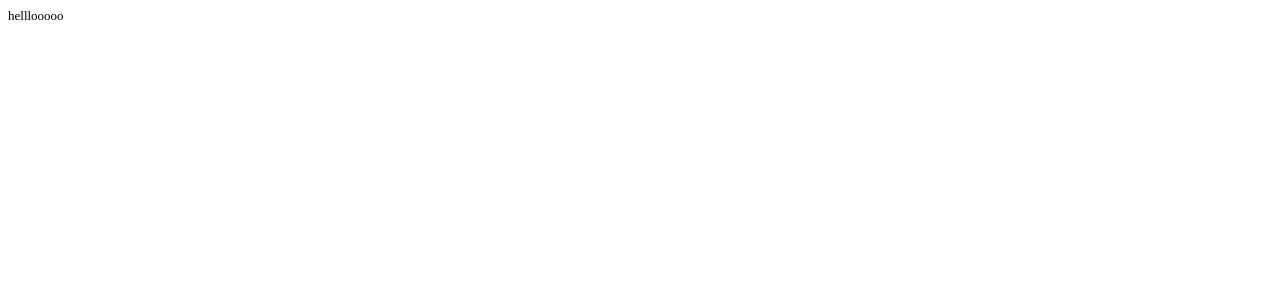
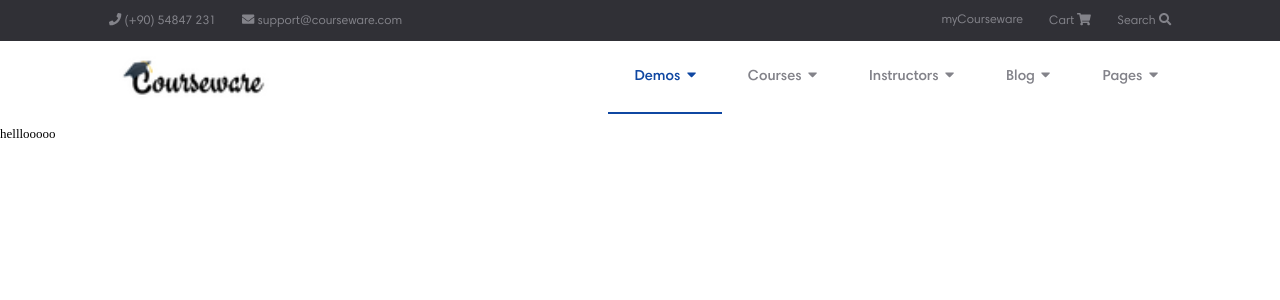
Before and after one commit to serkviseal/gunsel-coding-challenge, a React (Create React App) app: page / in a window 1280 px wide. Shown: the top 300 px of the page. Built offline with nearby package versions, Linux system fonts and the light colour scheme.

Commit message:
header UI design

```diff
--- a/package.json
+++ b/package.json
@@ -41,6 +41,9 @@
     ]
   },
   "devDependencies": {
-    "sass": "^1.34.0"
+    "css-loader": "^5.2.6",
+    "sass": "^1.34.0",
+    "sass-loader": "^11.1.1",
+    "styles-loader": "^3.0.0"
   }
 }
--- a/public/index.html
+++ b/public/index.html
@@ -11,6 +11,13 @@
 
 <body>
   <noscript>You need to enable JavaScript to run this app.</noscript>
+  <!-- FontAwesome Pseudo Elements Config -->
+  <script src="https://use.fontawesome.com/releases/v5.12.0/js/all.js" data-search-pseudo-elements></script>
+  <script>
+    window.FontAwesomeConfig = {
+      searchPseudoElements: true
+    }
+  </script>
   <div id="root"></div>
 </body>
 
--- a/src/assets/styles/common/global.scss
+++ b/src/assets/styles/common/global.scss
@@ -83,6 +83,10 @@
     }
 }
 
+body {
+    margin: 0 !important;
+}
+
 .global-container {
     background-color: $white-color;
     .container {
@@ -90,3 +94,72 @@
         margin: 0 auto;
     }
 }
+
+.top-background {
+    background-color: $footer-background;
+}
+.header-container,
+.menu-container {
+    .container {
+        @include flexbox;
+        list-style-type: none;
+        padding: 0;
+        justify-content: flex-end;
+        .left-container {
+            margin-right: auto;
+            img {
+                padding: 1rem;
+            }
+        }
+        ul {
+            display: flex;
+            margin: 0;
+            padding: 0;
+
+            li {
+                padding: 1rem;
+                list-style-type: none;
+                color: $grey-color;
+            }
+        }
+        .topnav {
+            overflow: hidden;
+
+            a {
+                position: relative;
+                float: left;
+                color: $grey-color;
+                text-align: center;
+                padding: 2rem;
+                text-decoration: none;
+                border-bottom: 2px solid $white-color;
+                &:hover {
+                    color: $blue-color;
+                    border-bottom: 2px solid $blue-color;
+                    font-weight: bold;
+                    svg {
+                        color: $blue-color;
+                    }
+                }
+                &.active {
+                    color: $blue-color;
+                    border-bottom: 2px solid $blue-color;
+                    font-weight: bold;
+                    svg {
+                        color: $blue-color;
+                    }
+                }
+                &::after {
+                    font-family: "Font Awesome 5 Free";
+                    content: "\f0d7";
+                    font-weight: 900;
+                    display: none;
+                }
+                svg {
+                    color: $grey-color;
+                    margin-left: 0.5vw;
+                }
+            }
+        }
+    }
+}
--- a/src/assets/styles/common/types.scss
+++ b/src/assets/styles/common/types.scss
@@ -30,18 +30,19 @@ html {
         font-family: $font-light;
     }
 
-    h6 {
+    h6, li {
         font-size: 0.95rem;
         font-family: $font-regular;
     }
 
     p {
-        font-size: 1.25rem;
+        font-size: 1rem;
         font-family: $font-regular;
     }
 
     a {
-        font-size: 1.3rem;
+        font-size: 1.125rem;
         font-family: $font-semi-bold;
     }
+
 }
--- a/src/assets/styles/common/variables.scss
+++ b/src/assets/styles/common/variables.scss
@@ -5,6 +5,7 @@ $white-color: #ffffff;
 $footer-background: #303036;
 $text-color: #2d2d2e;
 $blue-color: #0f47a2;
+$grey-color: #83838A;
 $green-color: #73a061;
 
 // fonts
--- a/src/components/reusable/header.js
+++ b/src/components/reusable/header.js
@@ -1,4 +1,7 @@
-import React, { Component } from 'react'
+import React, { Component } from 'react';
+import { FontAwesomeIcon } from "@fortawesome/react-fontawesome";
+import { faPhone, faEnvelope, faShoppingCart, faSearch } from "@fortawesome/free-solid-svg-icons";
+import logo from './../../assets/images/header-logo.png';
 
 /*
 this is the component for the top panel header.
@@ -6,8 +9,50 @@ this is the component for the top panel header.
 export class Header extends Component {
     render() {
         return (
-            <div>
+            <div className='header-container'>
+                <div className='top-background'>
+                    <div className='container'>
+                        <div className='left-container'>
+                            <ul>
+                                <li >
+                                    <FontAwesomeIcon icon={faPhone} fontSize='10' color={'#83838A'} /> (+90) 54847 231
+                                </li>
+                                <li >
+                                    <FontAwesomeIcon icon={faEnvelope} fontSize='10' color={'#83838A'} /> support@courseware.com
+                                </li>
+                            </ul>
+                        </div>
+                        <div>
+                            <ul>
+                                <li >
+                                    myCourseware
+                                </li>
+                                <li >
+                                    Cart <FontAwesomeIcon icon={faShoppingCart} fontSize='10' color={'#83838A'} />
+                                </li>
+                                <li >
+                                    Search <FontAwesomeIcon icon={faSearch} fontSize='10' color={'#83838A'} />
+                                </li>
+                            </ul>
+                        </div>
+                    </div>
+                </div>
+                <div className='menu-container'>
+                    <div className='container'>
+                        <div className='left-container'>
+                            <img src={logo} />
+                        </div>
 
+                        <div class="topnav">
+                            <a class="active" href="#home">Demos</a>
+                            <a href="#news">Courses</a>
+                            <a href="#contact">Instructors</a>
+                            <a href="#about">Blog</a>
+                            <a href="#about">Pages</a>
+                        </div>
+
+                    </div>
+                </div>
             </div>
         )
     }
--- /dev/null
+++ b/webpack.config.js
@@ -0,0 +1,18 @@
+module.exports = {
+
+    module: {
+      rules: [{
+        test: /\.scss$/,
+        use: [{
+          loader: "style-loader"
+        }, {
+          loader: "css-loader"
+        }, {
+          loader: "sass-loader"
+        }]
+      }]
+    }
+  };
+
+  //Seems useless at the moment
+  //Todo: See more on styled-component for inline styling with sass variables
```
Also changed, not shown: 1 other file (tests, documents, lock files or other folders).
